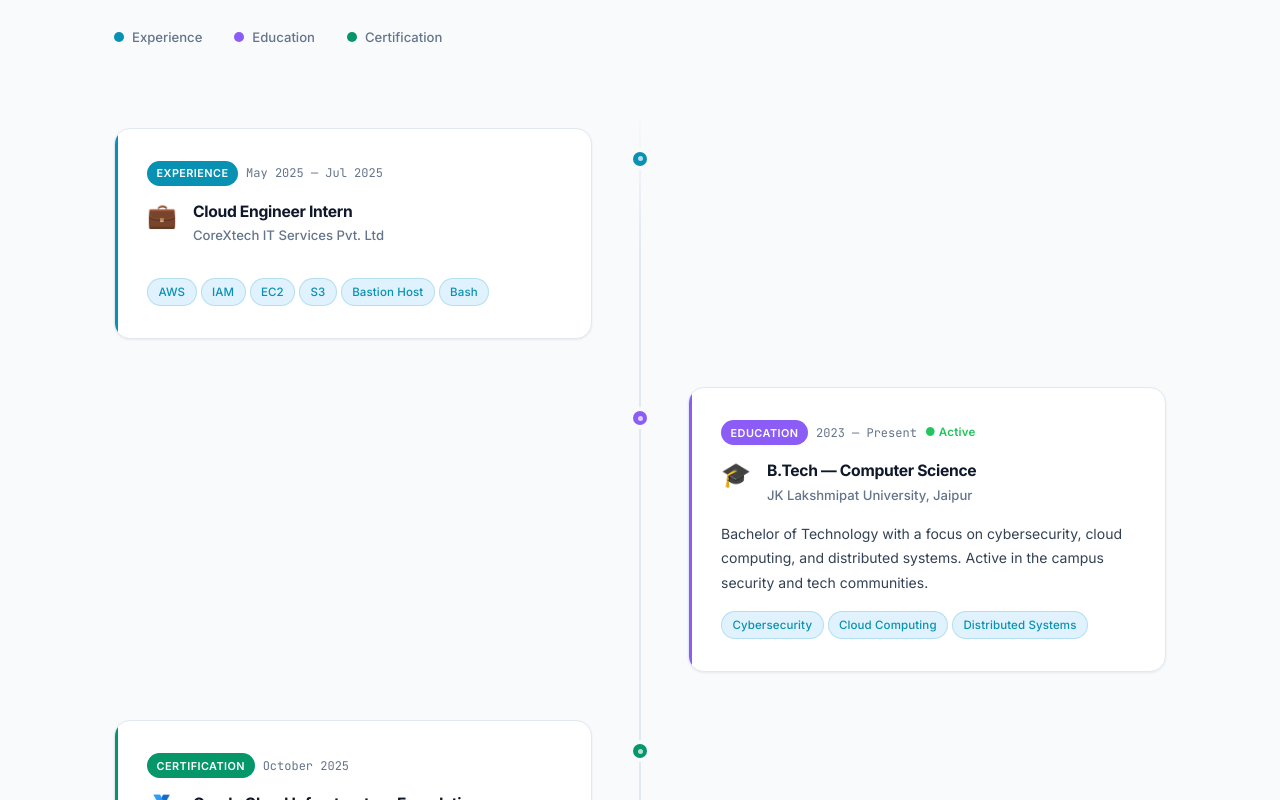
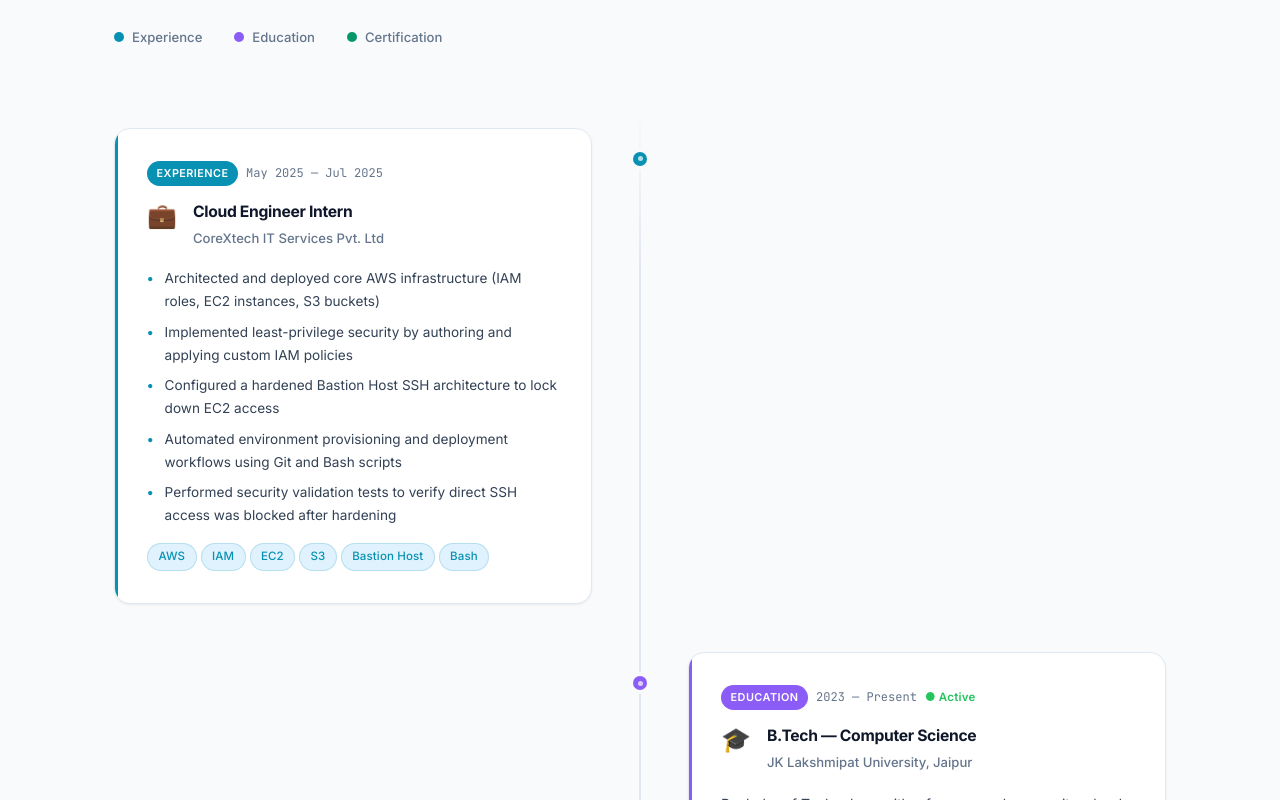
Before and after one commit to NileshSharma71/Portfolio, a React (Vite) app in the folder frontend/: page / in a window 1280 px wide. Shown: the part 4180-4980 px from the top of the page. Built offline with nearby package versions, Linux system fonts and the light colour scheme.

Commit message:
feat: add bullet points for experience and clickable org verification links

```diff
--- a/frontend/src/sections/Timeline/Timeline.css
+++ b/frontend/src/sections/Timeline/Timeline.css
@@ -186,12 +186,65 @@
   font-weight: 500;
 }
 
+/* Org name as a link — link icon fades in on hover */
+.tl-org-link {
+  display: inline-flex;
+  align-items: center;
+  gap: 4px;
+  text-decoration: none;
+  color: var(--text-muted);
+  transition: color 0.2s ease;
+}
+
+.tl-org-link-icon {
+  opacity: 0;
+  transform: translateY(1px);
+  transition: opacity 0.2s ease;
+  display: inline-flex;
+  align-items: center;
+  color: var(--accent);
+}
+
+.tl-org-link:hover {
+  color: var(--accent);
+}
+
+.tl-org-link:hover .tl-org-link-icon {
+  opacity: 1;
+}
+
 /* ─── Description + Tags ─────────────────────────────────────────────────── */
 
 .tl-desc {
   font-size: 0.875rem;
   color: var(--text-secondary);
   line-height: 1.75;
+}
+
+/* Bullet list — used for experience entries */
+.tl-bullets {
+  list-style: none;
+  padding: 0;
+  margin: 0;
+  display: flex;
+  flex-direction: column;
+  gap: 0.45rem;
+}
+
+.tl-bullets li {
+  font-size: 0.85rem;
+  color: var(--text-secondary);
+  line-height: 1.7;
+  padding-left: 1.1rem;
+  position: relative;
+}
+
+.tl-bullets li::before {
+  content: '•';
+  position: absolute;
+  left: 0;
+  color: var(--tl-color, var(--accent));
+  font-weight: 700;
 }
 
 .tl-tags {
--- a/frontend/src/sections/Timeline/Timeline.jsx
+++ b/frontend/src/sections/Timeline/Timeline.jsx
@@ -2,6 +2,14 @@ import { useRef } from 'react';
 import { motion, useInView } from 'framer-motion';
 import { TIMELINE, TYPE_COLORS } from '../../data/timeline';
 import './Timeline.css';
+
+// External link icon — shown when org name is a clickable link
+const LinkIcon = () => (
+  <svg width="11" height="11" viewBox="0 0 24 24" fill="none" stroke="currentColor" strokeWidth="2.5" strokeLinecap="round" aria-hidden="true">
+    <path d="M10 13a5 5 0 007.54.54l3-3a5 5 0 00-7.07-7.07l-1.72 1.71" />
+    <path d="M14 11a5 5 0 00-7.54-.54l-3 3a5 5 0 007.07 7.07l1.71-1.71" />
+  </svg>
+);
 
 // ─── Single Timeline Item ──────────────────────────────────────────────────────
 
@@ -9,7 +17,6 @@ function TimelineItem({ item, index }) {
   const ref    = useRef(null);
   const inView = useInView(ref, { once: true, margin: '-80px' });
 
-  // Even index → card on LEFT, odd → card on RIGHT
   const isLeft = index % 2 === 0;
   const color  = TYPE_COLORS[item.type];
 
@@ -22,6 +29,7 @@ function TimelineItem({ item, index }) {
     <div
       ref={ref}
       className={`tl-item ${isLeft ? 'tl-left' : 'tl-right'}`}
+      role="listitem"
       aria-label={`${item.title} at ${item.organization}`}
     >
       {/* ── Card ─────────────────────────────────────────────────── */}
@@ -33,7 +41,7 @@ function TimelineItem({ item, index }) {
         transition={{ duration: 0.55, delay: 0.05, ease: 'easeOut' }}
         style={{ '--tl-color': color.bg }}
       >
-        {/* Type badge + period */}
+        {/* Badge + period + active chip */}
         <div className="tl-meta">
           <span className="tl-badge" style={{ background: color.bg }}>
             {color.label}
@@ -42,17 +50,40 @@ function TimelineItem({ item, index }) {
           {item.current && <span className="tl-current">● Active</span>}
         </div>
 
-        {/* Title + org */}
+        {/* Icon + Title + Org name (clickable if link exists) */}
         <div className="tl-header">
           <span className="tl-icon" aria-hidden="true">{item.icon}</span>
           <div>
             <h3 className="tl-title">{item.title}</h3>
-            <p className="tl-org">{item.organization}</p>
+
+            {/* Organization name — link if `item.link` is set, hover reveals link icon */}
+            {item.link ? (
+              <a
+                href={item.link}
+                target="_blank"
+                rel="noopener noreferrer"
+                className="tl-org tl-org-link"
+                title={`View ${item.organization} verification`}
+              >
+                {item.organization}
+                <span className="tl-org-link-icon"><LinkIcon /></span>
+              </a>
+            ) : (
+              <span className="tl-org">{item.organization}</span>
+            )}
           </div>
         </div>
 
-        {/* Description */}
-        <p className="tl-desc">{item.description}</p>
+        {/* Bullet list (experience) OR paragraph description */}
+        {item.bullets && item.bullets.length > 0 ? (
+          <ul className="tl-bullets">
+            {item.bullets.map((b, i) => (
+              <li key={i}>{b}</li>
+            ))}
+          </ul>
+        ) : (
+          item.description && <p className="tl-desc">{item.description}</p>
+        )}
 
         {/* Tags */}
         <div className="tl-tags">
@@ -91,7 +122,7 @@ export default function Timeline() {
           className="section-header"
           initial={{ opacity: 0, y: 20 }}
           whileInView={{ opacity: 1, y: 0 }}
-          viewport={{ once: true, amount: 0.5 }}
+          viewport={{ once: true, amount: 0.3 }}
           transition={{ duration: 0.5 }}
         >
           <span className="section-label">Journey</span>
@@ -101,7 +132,7 @@ export default function Timeline() {
           </p>
         </motion.div>
 
-        {/* Legend */}
+        {/* Type legend */}
         <div className="tl-legend" aria-label="Timeline legend">
           {Object.entries(TYPE_COLORS).map(([type, { bg, label }]) => (
             <div key={type} className="tl-legend-item">
@@ -111,7 +142,7 @@ export default function Timeline() {
           ))}
         </div>
 
-        {/* Timeline wrapper — contains the vertical center line */}
+        {/* Timeline */}
         <div className="tl-wrapper" role="list">
           <div className="tl-center-line" aria-hidden="true" />
           {TIMELINE.map((item, i) => (
```
